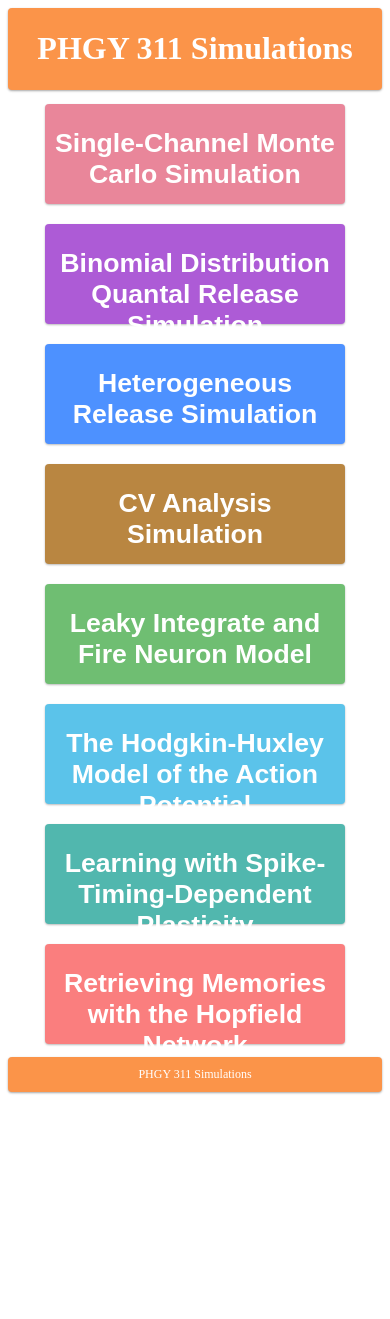
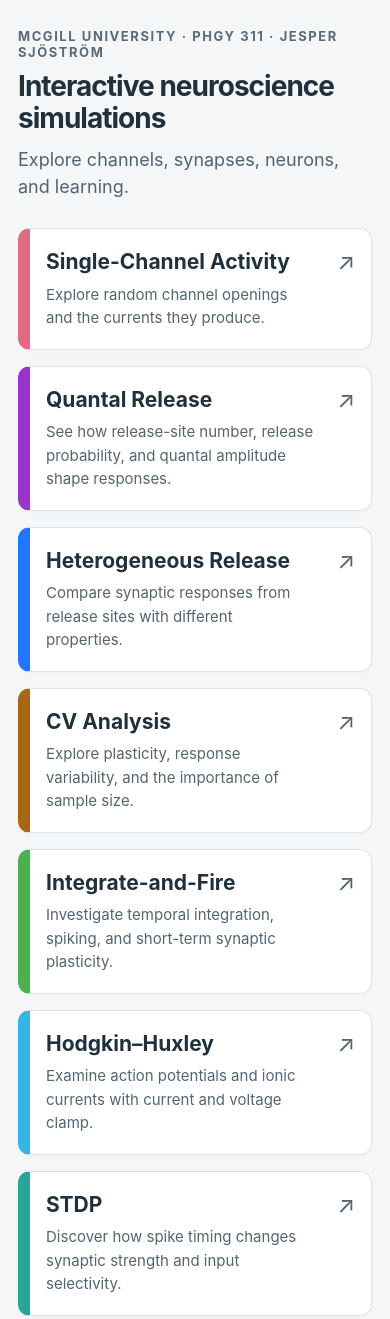
Before and after one commit to sjostromlab/SjostromLab.github.io, a plain HTML site: page index.html in a window 390 px wide. Shown: the top 1319 px of the page. Before the commit the page ends 1100 px from the top, so only its background shows below. Drawn offline with Linux system fonts and the light colour scheme.

Commit message:
Redesign simulation menu with compact cards
Add a responsive two-column layout with colour-coded cards and short simulation descriptions. Preserve teaching order down the left column, then the right.

Open simulations in new tabs, update usage instructions, and add Jesper Sjöström’s name plus lab and GitHub links.

```diff
--- a/index.html
+++ b/index.html
@@ -2,72 +2,82 @@
 <html lang="en">
 <head>
   <meta charset="UTF-8">
-  <meta name="viewport" content="width=device-width, initial-scale=1.0">
-  <meta http-equiv="X-UA-Compatible" content="ie=edge">
-  <link rel="stylesheet" href="indexStyles.css">
-  <title>Simulation Menu</title>
+  <meta name="viewport" content="width=device-width, initial-scale=1">
+  <title>PHGY 311 Interactive Simulations</title>
   <style>
-	p {line-height: 2;}
+    :root { color-scheme: light; font-family: -apple-system, BlinkMacSystemFont, "Segoe UI", Arial, sans-serif; color: #20313c; background: #f4f6f8; }
+    * { box-sizing: border-box; }
+    body { margin: 0; }
+    .page { max-width: 1120px; margin: auto; padding: 44px 28px 24px; }
+    header { margin-bottom: 28px; }
+    .eyebrow { margin: 0 0 10px; color: #596b78; font-size: 13px; font-weight: 700; letter-spacing: .12em; text-transform: uppercase; }
+    h1 { margin: 0; font-size: clamp(28px, 4vw, 40px); letter-spacing: -.035em; line-height: 1.15; }
+    .intro { margin: 12px 0 0; color: #526471; font-size: 18px; line-height: 1.5; }
+    .simulations { display: grid; grid-template-columns: repeat(2, minmax(0, 1fr)); grid-template-rows: repeat(4, auto); grid-auto-flow: column; gap: 16px; }
+    .card { display: flex; align-items: flex-start; gap: 16px; padding: 22px 22px 22px 20px; border: 1px solid #dce3e8; border-left: 12px solid var(--accent); border-radius: 12px; background: white; color: inherit; text-decoration: none; box-shadow: 0 2px 5px #20313c05; transition: transform .15s, box-shadow .15s, border-color .15s; }
+    .card:hover { transform: translateY(-2px); border-color: var(--accent); box-shadow: 0 6px 18px #20313c12; }
+    .card h2 { margin: 0 0 7px; font-size: 21px; font-weight: 650; line-height: 1.25; }
+    .card p { margin: 0; color: #536570; font-size: 15px; line-height: 1.55; }
+    .arrow { margin-left: auto; padding-left: 8px; color: #536570; font-size: 23px; line-height: 1.2; }
+    a:focus-visible, summary:focus-visible { outline: 3px solid #184d8b; outline-offset: 5px; }
+    footer { display: flex; flex-wrap: wrap; align-items: center; justify-content: space-between; gap: 12px 24px; margin-top: 28px; padding-top: 20px; border-top: 1px solid #dce3e8; color: #647580; font-size: 14px; }
+    footer p { margin: 0; }
+    footer nav { display: flex; flex-wrap: wrap; gap: 20px; }
+    footer a { color: #385568; text-underline-offset: 4px; }
+    details { margin-top: 22px; color: #526471; font-size: 14px; line-height: 1.65; }
+    summary { width: fit-content; cursor: pointer; font-weight: 600; color: #385568; }
+    details p { max-width: 78ch; margin: 10px 0; }
+    @media (max-width: 640px) { .page { padding: 28px 18px 20px; } .simulations { grid-template-columns: 1fr; grid-template-rows: none; grid-auto-flow: row; } .card { padding: 20px 16px; } }
+    @media (prefers-reduced-motion: reduce) { .card { transition: none; } .card:hover { transform: none; } }
   </style>
 </head>
 <body>
-
-<div class="header">
-	<h1>PHGY 311 Simulations</h1>
-</div>
-
-<div class="row">
-  <div class="center">
-  <button class="btn btn-success" onclick=" window.open('SingleChannel/index.html','_blank')" style="background-color: #e46982;"> <h1>Single-Channel Monte Carlo Simulation</h1></button>
+  <div class="page">
+    <header>
+      <p class="eyebrow">McGill University · PHGY 311 · Jesper Sjöström</p>
+      <h1>Interactive neuroscience simulations</h1>
+      <p class="intro">Explore channels, synapses, neurons, and learning.</p>
+    </header>
+    <main>
+      <nav class="simulations" aria-label="Choose a simulation">
+        <a class="card" target="_blank" rel="noopener" href="SingleChannel/index.html" style="--accent: #e46982">
+          <div><h2>Single-Channel Activity</h2><p>Explore random channel openings and the currents they produce.</p></div><span class="arrow" aria-hidden="true">↗</span>
+        </a>
+        <a class="card" target="_blank" rel="noopener" href="QuantalRelease/BinomSim.html" style="--accent: #9933cc">
+          <div><h2>Quantal Release</h2><p>See how release-site number, release probability, and quantal amplitude shape responses.</p></div><span class="arrow" aria-hidden="true">↗</span>
+        </a>
+        <a class="card" target="_blank" rel="noopener" href="HeterogeneousRelease/HeterogeneousSimulation.html" style="--accent: #2176ff">
+          <div><h2>Heterogeneous Release</h2><p>Compare synaptic responses from release sites with different properties.</p></div><span class="arrow" aria-hidden="true">↗</span>
+        </a>
+        <a class="card" target="_blank" rel="noopener" href="CVAnalysis/CVAnalysis.html" style="--accent: #a86812">
+          <div><h2>CV Analysis</h2><p>Explore plasticity, response variability, and the importance of sample size.</p></div><span class="arrow" aria-hidden="true">↗</span>
+        </a>
+        <a class="card" target="_blank" rel="noopener" href="LIF/LIFSim.html" style="--accent: #4caf50">
+          <div><h2>Integrate-and-Fire</h2><p>Investigate temporal integration, spiking, and short-term synaptic plasticity.</p></div><span class="arrow" aria-hidden="true">↗</span>
+        </a>
+        <a class="card" target="_blank" rel="noopener" href="HH/HH.html" style="--accent: #33b5e5">
+          <div><h2>Hodgkin–Huxley</h2><p>Examine action potentials and ionic currents with current and voltage clamp.</p></div><span class="arrow" aria-hidden="true">↗</span>
+        </a>
+        <a class="card" target="_blank" rel="noopener" href="STDP/STDPSim.html" style="--accent: #26a69a">
+          <div><h2>STDP</h2><p>Discover how spike timing changes synaptic strength and input selectivity.</p></div><span class="arrow" aria-hidden="true">↗</span>
+        </a>
+        <a class="card" target="_blank" rel="noopener" href="hopfield/hopfield.html" style="--accent: #fa5e5e">
+          <div><h2>Hopfield Memory</h2><p>Retrieve stored patterns from noisy cues in a content-addressable network.</p></div><span class="arrow" aria-hidden="true">↗</span>
+        </a>
+      </nav>
+      <details id="help">
+        <summary>How to use the simulations</summary>
+        <p>Choose a simulation to open it in a new tab, then adjust its controls to explore how the model behaves. This menu stays open in its original tab, so you can return here to choose another simulation.</p>
+        <p>Selected simulations offer adjustable graph text and data downloads. Use a graph’s camera button to save a PNG image for notes or teaching materials.</p>
+      </details>
+    </main>
+    <footer>
+      <p>Teaching tools for PHGY 311</p>
+      <nav aria-label="Further information">
+        <a href="http://plasticity.muhc.mcgill.ca/index.html">Sjöström Lab</a>
+        <a href="https://github.com/sjostromlab/SjostromLab.github.io">GitHub source</a>
+      </nav>
+    </footer>
   </div>
-</div>
-
-<div class="row">
-  <div class="center">
-	<button class="btn btn-success" onclick=" window.open('QuantalRelease/BinomSim.html','_blank')" style="background-color: #9933cc;"> <h1>Binomial Distribution Quantal Release Simulation</h1></button>
-  </div>
-</div>
-
-<div class="row">
-  <div class="center">
-  <button class="btn btn-success" onclick=" window.open('HeterogeneousRelease/HeterogeneousSimulation.html','_blank')" style="background-color: #2176FF;"> <h1>Heterogeneous Release Simulation</h1></button>
-  </div>
-</div>
-
-<div class="row">
-  <div class="center">
-    <button class="btn btn-success" onclick="window.open('CVAnalysis/CVAnalysis.html','_blank')" style="background-color: #a86812;"><h1>CV Analysis Simulation</h1></button>
-  </div>
-</div>
-
-<div class="row">
-  <div class="center">
-	<button class="btn btn-success" onclick=" window.open('LIF/LIFSim.html','_blank')" style="background-color: #4CAF50;"> <h1>Leaky Integrate and Fire Neuron Model</h1></button>
-  </div>
-</div>
-
-
-<div class="row">
-  <div class="center">
-  <button class="btn btn-success" onclick=" window.open('HH/HH.html','_blank')" style="background-color: #33b5e5;"> <h1>The Hodgkin-Huxley Model of the Action Potential</h1></button>
-  </div>
-</div>
-
-<div class="row">
-  <div class="center">
-  <button class="btn btn-success" onclick=" window.open('STDP/STDPSim.html','_blank')" style="background-color: #26A69A;"> <h1>Learning with Spike-Timing-Dependent Plasticity</h1></button>
-  </div>
-</div>
-
-<div class="row">
-  <div class="center">
-  <button class="btn btn-success" onclick=" window.open('hopfield/hopfield.html','_blank')" style="background-color: #fa5e5e;"> <h1>Retrieving Memories with the Hopfield Network</h1></button>
-  </div>
-</div>
-
-<div class="footer">
-	PHGY 311 Simulations
-</div>
-
 </body>
 </html>
```
